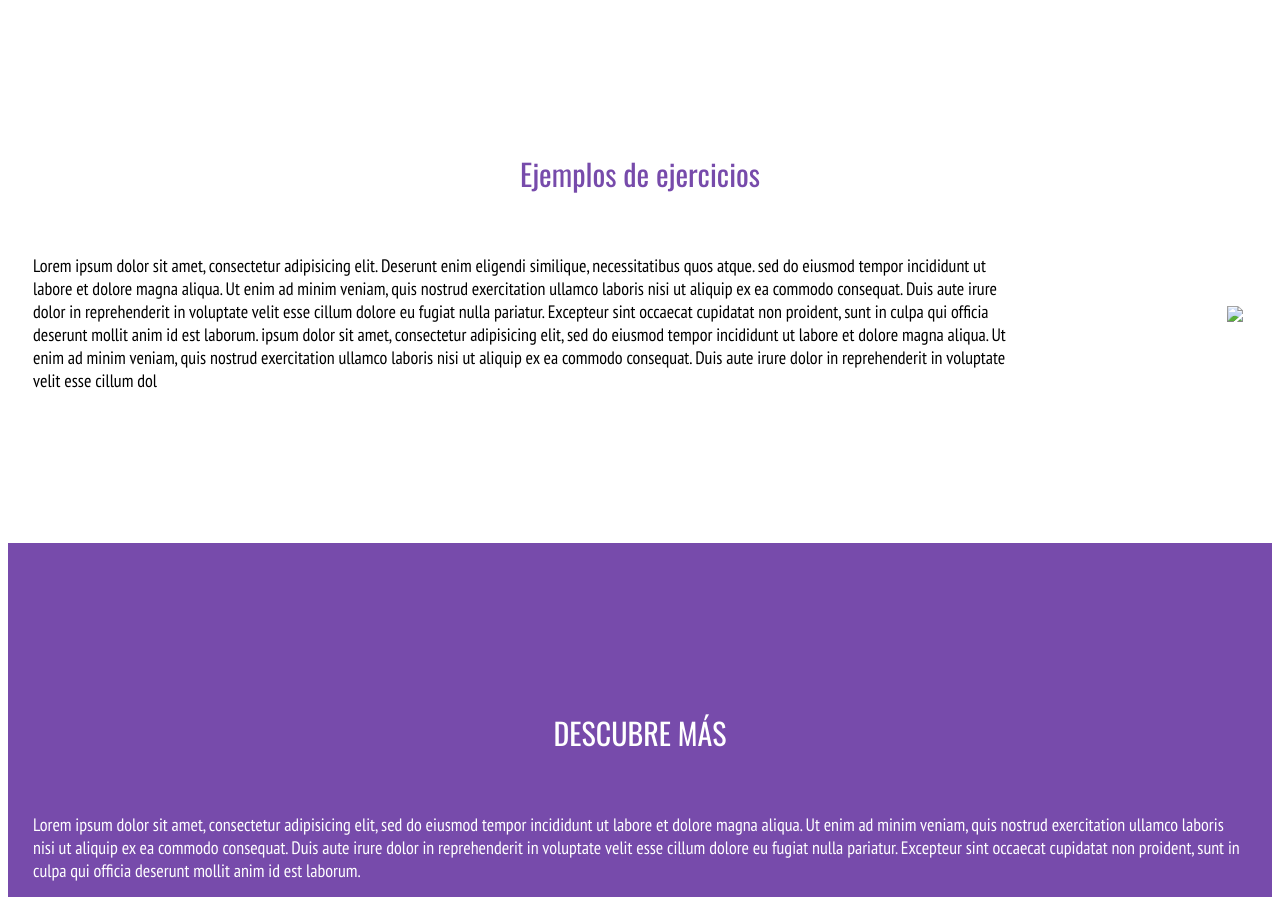
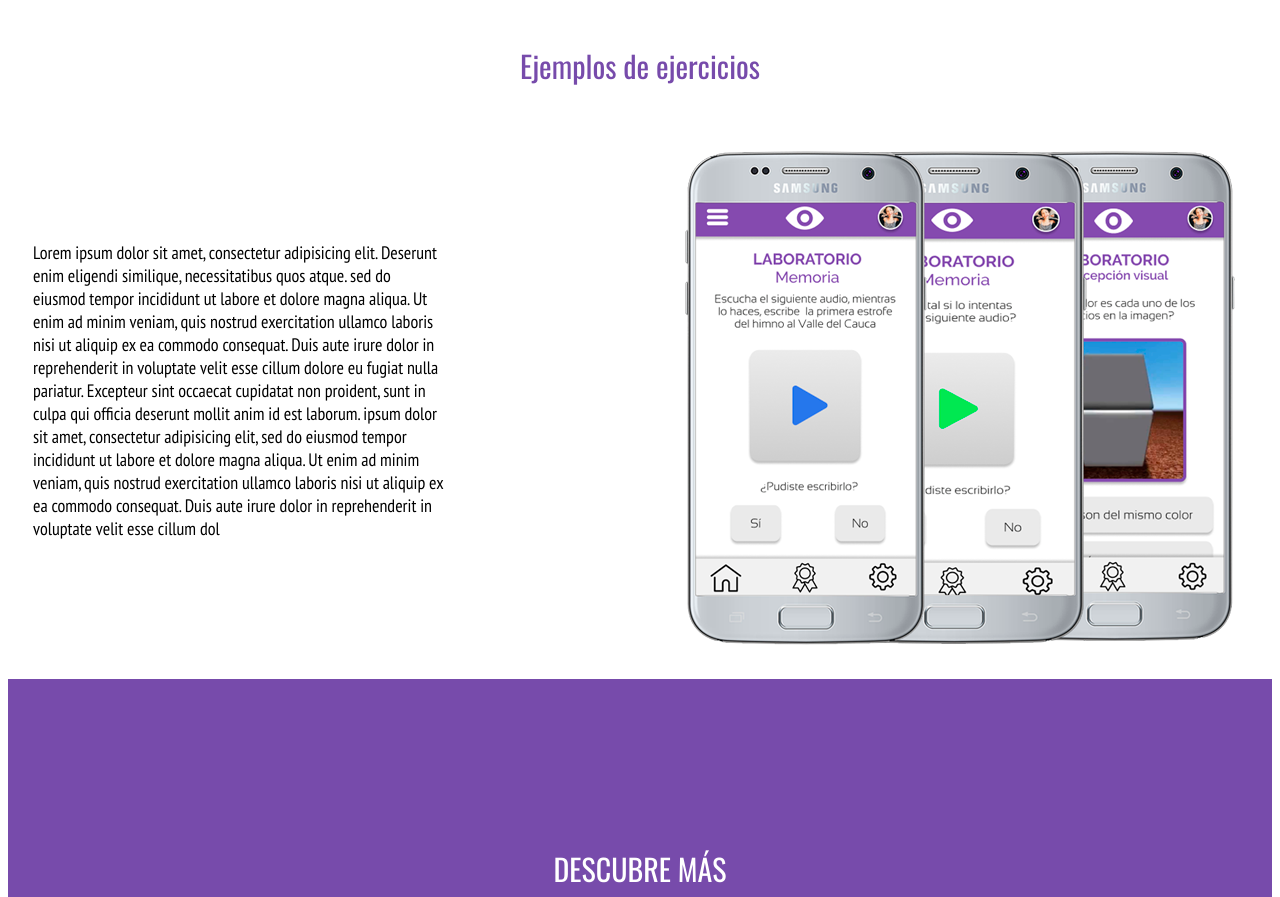
Before and after one commit to StivenCeballos/Landin_Page_PyC, a plain HTML site: page index.html in a window 1280 px wide. Shown: the part 1260-2157 px from the top of the page. Drawn offline with nearby package versions, Linux system fonts and the light colour scheme; the site is published under a folder, as on GitHub Pages, so addresses that start at the root find nothing.

Commit message:
Update index.html

```diff
--- a/index.html
+++ b/index.html
@@ -51,7 +51,7 @@
           sed do eiusmod tempor incididunt ut labore et dolore magna aliqua. Ut enim ad minim veniam, quis nostrud exercitation ullamco laboris nisi ut aliquip ex ea commodo consequat. Duis aute irure dolor in reprehenderit in voluptate velit esse cillum dolore eu fugiat nulla pariatur. Excepteur sint occaecat cupidatat non proident, sunt in culpa qui officia deserunt mollit anim id est laborum.
       ipsum dolor sit amet, consectetur adipisicing elit, sed do eiusmod tempor incididunt ut labore et dolore magna aliqua. Ut enim ad minim veniam, quis nostrud exercitation ullamco laboris nisi ut aliquip ex ea commodo consequat. Duis aute irure dolor in reprehenderit in voluptate velit esse cillum dol</p>
    <div id="sep"></div>
-          <div class="ejemplo"> <img src="/data/ejemplo.png" alt="ej1">
+          <div class="ejemplo"> <img src="./data/ejemplo.png" alt="ej1">
           </div>
 
 
```
